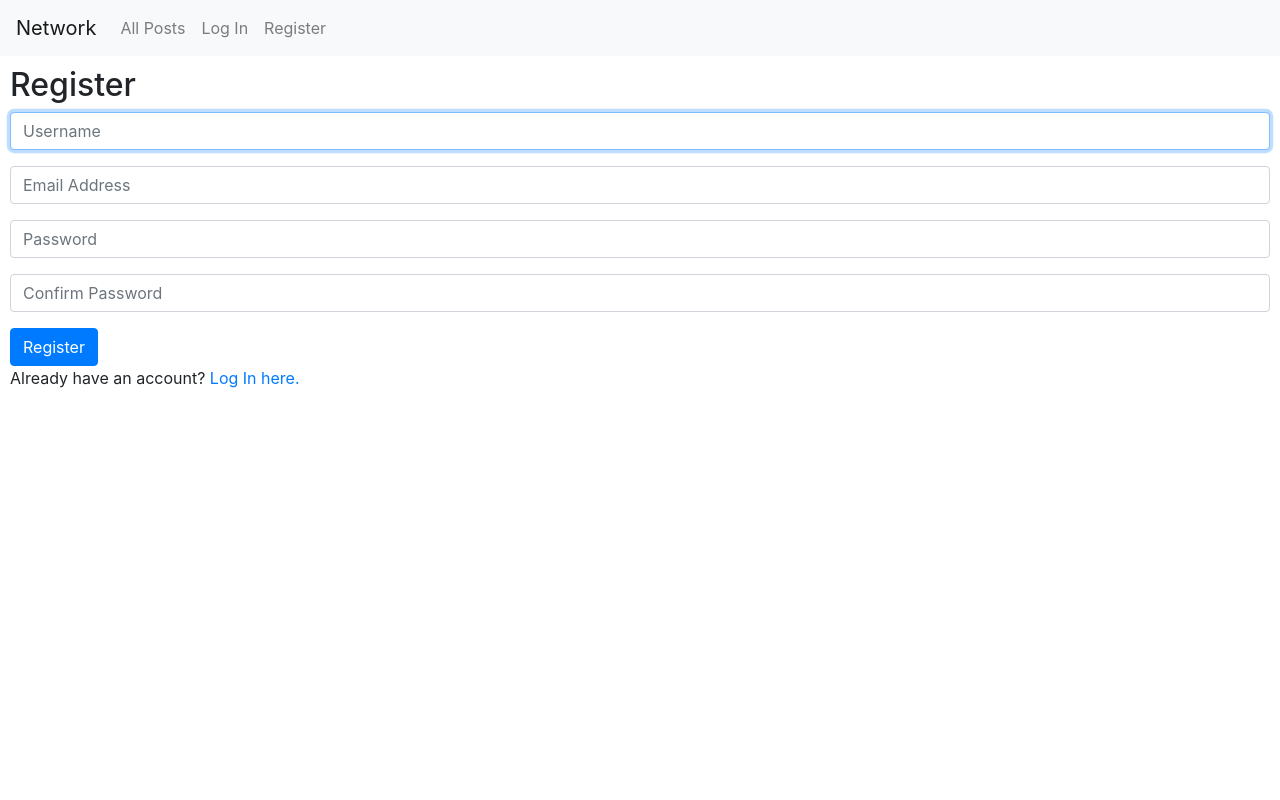
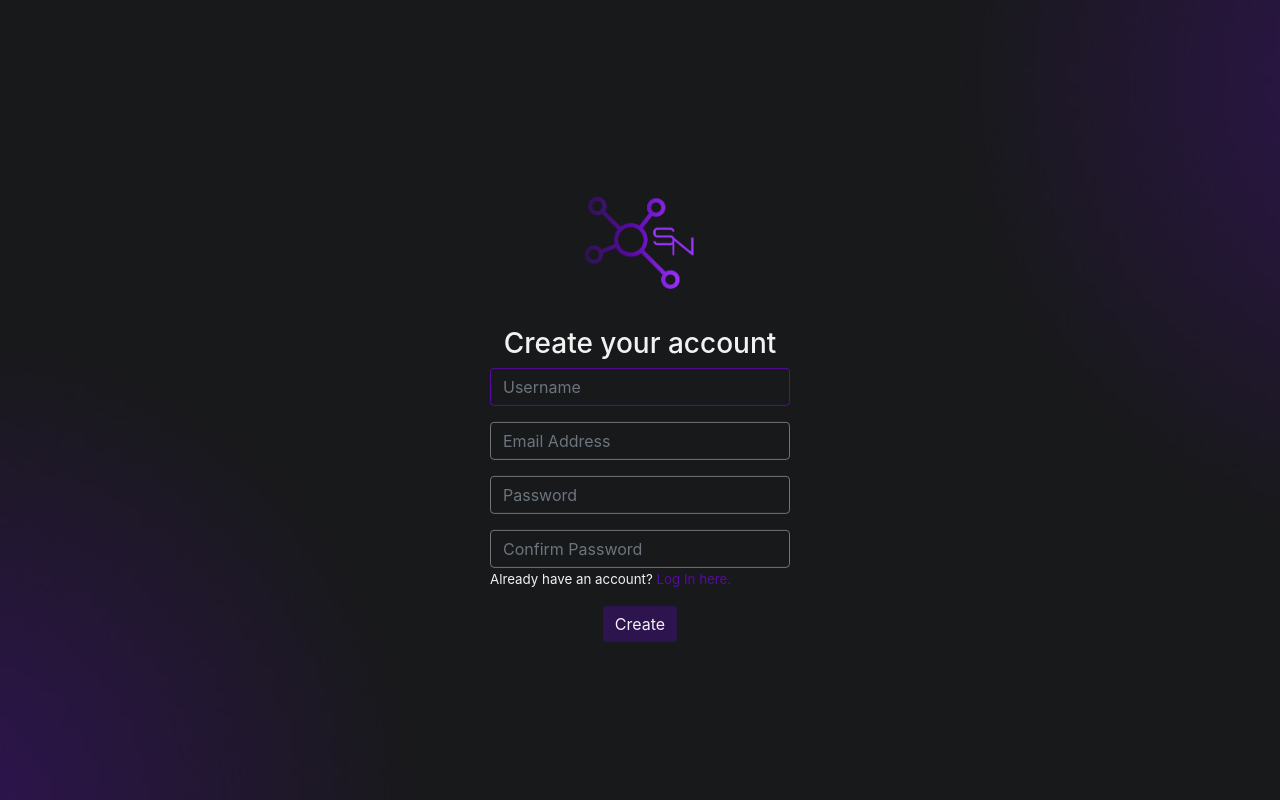
Before and after one commit to Aeziren/social-network, a Django app: page /register in a window 1280 px wide. Run offline with Django 3.2, Linux system fonts and the light colour scheme; some libraries are stand-ins or nearby versions.

Commit message:
improved register and login design

```diff
--- a/network/static/network/styles.css
+++ b/network/static/network/styles.css
@@ -10,6 +10,68 @@ input[type=submit][value="Post"] {
 
 .body {
     padding: 10px;
+    background-image: url("images/background.jpg");
+    background-attachment: fixed;
+    background-size: cover;
+    height: 100vh;
+}
+
+.logo {
+    max-width: 300px;
+}
+.sign-form {
+    display: flex;
+    flex-direction: column;
+    justify-content: center;
+    position: fixed;
+    top: 50%;
+    left: 50%;
+    transform: translate(-50%, -50%);
+    max-width: 300px;
+    width: 80vw;
+    color: #f2f2f2;
+    text-align: center;
+}
+
+input.form-control {
+    background-color: transparent;
+    border: 1px solid #737373;
+    color: #f2f2f2;
+}
+
+input.form-control:focus {
+    background-color: transparent;
+    border: 1px solid #590aa4
+}
+
+.form-control:focus {
+    box-shadow: unset;
+}
+
+a {
+    color: #590aa4
+}
+
+a:hover{
+    color: #7a2fc0
+}
+
+.alternative {
+    margin-top: 2px;
+    text-align: left;
+    font-size: smaller;
+    color: #f2f2f2
+}
+
+.btn-primary {
+    background-color: #2d144e;
+    color: #f2f2f2;
+    border: unset;
+}
+
+.btn-primary:hover {
+    background-color: #2d144e;
+    box-shadow: 0px 0px 6px 2px #590aa4;
 }
 
 .gray {
--- a/network/templates/network/layout.html
+++ b/network/templates/network/layout.html
@@ -11,37 +11,27 @@
     </head>
     <body>
 
+        {% if user.is_authenticated %}
             <nav class="navbar navbar-expand-lg navbar-light bg-light">
                 <a class="navbar-brand" href="#">Network</a>
-
                 <div>
                 <ul class="navbar-nav mr-auto">
-                {% if user.is_authenticated %}
                     <li class="nav-item">
                         <a class="nav-link" href="{% url 'user' username=user.username %}"><strong>{{ user.username }}</strong></a>
                     </li>
-                {% endif %}
                     <li class="nav-item">
                     <a class="nav-link" href="{% url 'index' %}">All Posts</a>
                     </li>
-                {% if user.is_authenticated %}
                     <li class="nav-item">
                         <a class="nav-link" href="{% url 'following' %}">Following</a>
                     </li>
                     <li class="nav-item">
                         <a class="nav-link" href="{% url 'logout' %}">Log Out</a>
                     </li>
-                {% else %}
-                    <li class="nav-item">
-                        <a class="nav-link" href="{% url 'login' %}">Log In</a>
-                    </li>
-                    <li class="nav-item">
-                        <a class="nav-link" href="{% url 'register' %}">Register</a>
-                    </li>
-                {% endif %}
                 </ul>
                 </div>
             </nav>
+        {% endif %}
 
         <div class="body">
             {% block body %}
--- a/network/templates/network/register.html
+++ b/network/templates/network/register.html
@@ -1,8 +1,12 @@
 {% extends "network/layout.html" %}
+{% load static %}
 
 {% block body %}
-
-    <h2>Register</h2>
+    <div class="sign-form">
+        <div>
+            <img class="logo" src="{% static 'network/images/logo.png' %}">
+        </div>
+        <h3>Create your account</h3>
 
         {% if message %}
             <div>{{ message }}</div>
@@ -19,12 +23,14 @@
             <div class="form-group">
                 <input class="form-control" type="password" name="password" placeholder="Password">
             </div>
-        <div class="form-group">
+            <div class="form-group" id="confirmation">
                 <input class="form-control" type="password" name="confirmation" placeholder="Confirm Password">
+                <div class="alternative">
+                    <p>Already have an account? <a href="{% url 'login' %}">Log In here.</a></p>
                 </div>
-        <input class="btn btn-primary" type="submit" value="Register">
+            </div>
+            <input class="btn btn-primary" type="submit" value="Create">
         </form>
-
-    Already have an account? <a href="{% url 'login' %}">Log In here.</a>
+    </div>
 
 {% endblock %}
```
Also changed, not shown: network/templates/network/login.html (+12 -5 lines), network/static/network/images/background.jpg (added), network/static/network/images/logo.png (added). Lines whose indentation alone changed are shown as unchanged.
